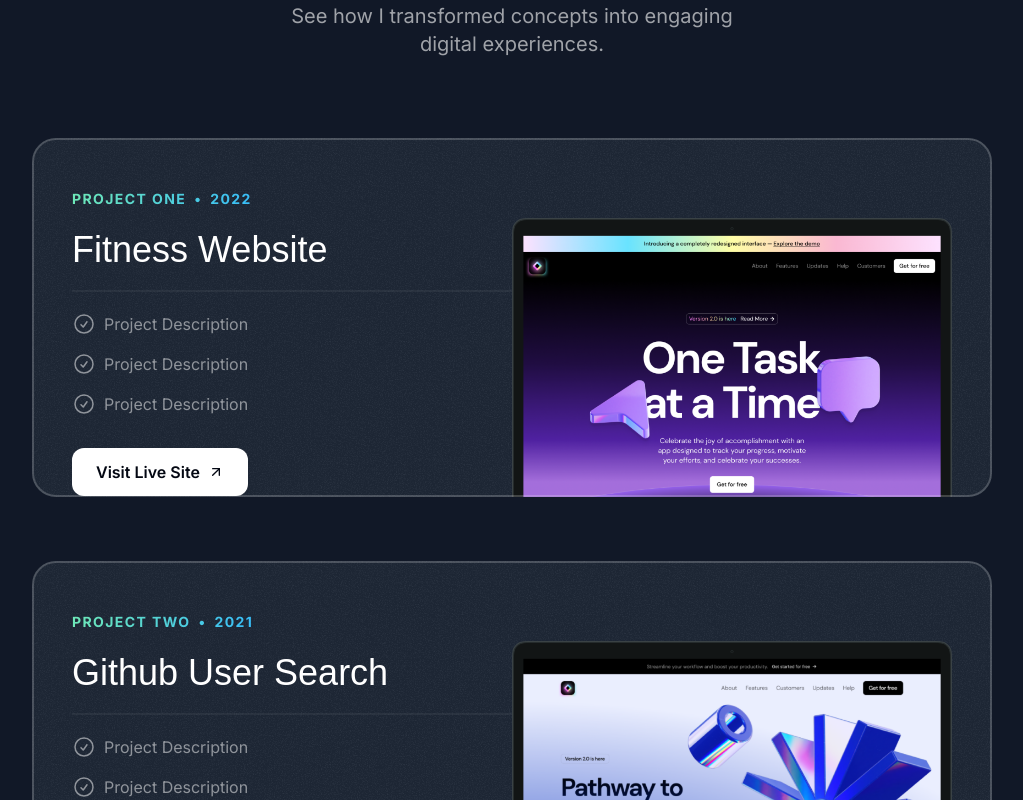
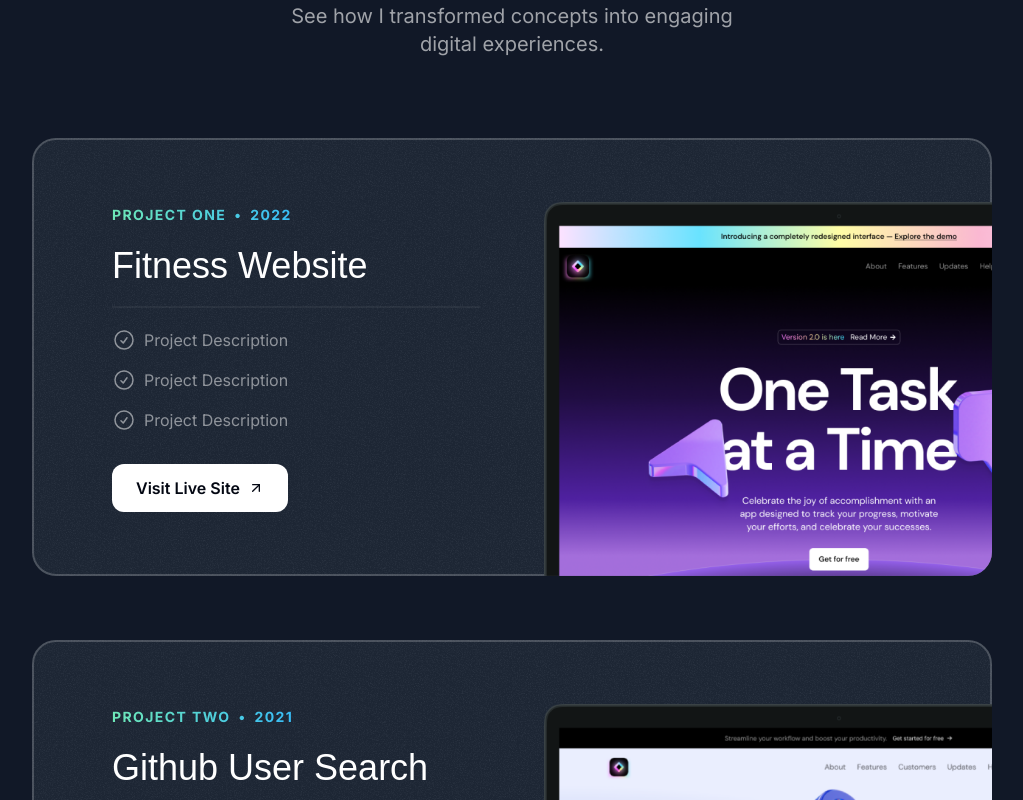
Before and after one commit to eziz-tajiev/Portfolio, a Next.js app: page / in a window 1280 px wide. Shown: the part 1020-1820 px from the top of the page, without its empty margins (128-1151 px from the left). Built offline with nearby package versions, Linux system fonts and the light colour scheme; a web font is replaced by a local one.

Commit message:
complited the dekstop section

```diff
--- a/src/sections/Projects.tsx
+++ b/src/sections/Projects.tsx
@@ -57,12 +57,13 @@ export const ProjectsSection = () => {
         <div className="flex flex-col mt-10 md:mt-20 gap-16">
           {portfolioProjects.map((project) => (
             <div key={project.title}
-            className="relative bg-gray-800 rounded-3xl overflow-hidden outline outline-2 outline-white/20 -outline-offset-2 px-8 pt-8 md:pt-12 md:px-10 z-10">
+            className="relative bg-gray-800 rounded-3xl overflow-hidden outline outline-2 outline-white/20 -outline-offset-2
+            px-8 pt-8 md:pt-12 md:px-10 lg:pt-16 lg:px-20 z-10">
               <div className="absolute inset-0 -z-10 opacity-5" style={{
                 backgroundImage: `url(${grainImage.src})`
               }}></div>
-                <div className="lg:grid lg:grid-cols-2">
-                  <div>
+                <div className="lg:grid lg:grid-cols-2 lg:gap-16">
+                  <div className="lg:pb-16">
                     <div className="bg-gradient-to-r from-emerald-300 to-sky-400 inline-flex gap-2 font-bold uppercase tracking-widest
                     text-sm text-transparent bg-clip-text">
                       <span>{project.company}</span>
@@ -80,14 +81,15 @@ export const ProjectsSection = () => {
                     )}
                     </ul>
                     <a href="">
-                      <button className="bg-white text-gray-950 h-12 w-full rounded-xl font-semibold inline-flex items-center justify-center gap-2 mt-8 md:w-auto px-6">
+                      <button className="bg-white text-gray-950 h-12 w-full rounded-xl font-semibold inline-flex items-center justify-center
+                       gap-2 mt-8 md:w-auto px-6">
                         <span>Visit Live Site</span>
                         <ArrowUpRight className="size-4" />
                       </button>
                     </a>
                   </div>
-                  <div>
-                    <Image src={project.image} alt={project.title} className="mt-8 -mb-4 md:-mb-0" />
+                  <div className="relative">
+                    <Image src={project.image} alt={project.title} className="mt-8 -mb-4 md:-mb-0 lg:mt-0 lg:absolute lg:h-full lg:w-auto lg:max-w-none" />
                   </div>
                 </div>
               </div>
```
